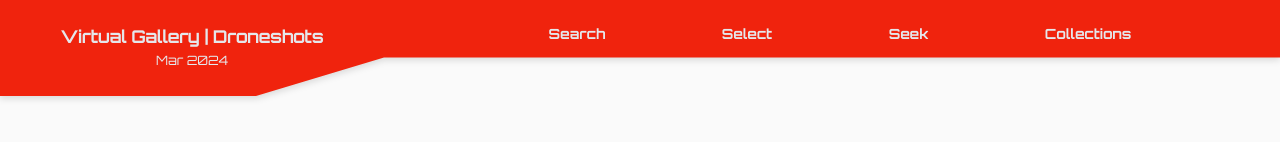
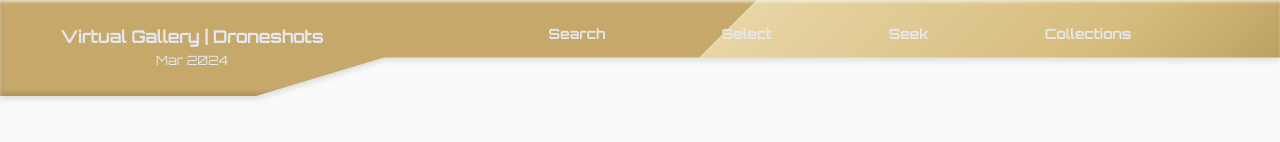
Before and after one commit to MemoryCoded/good-land-one, a React (Vite) app in the folder frontend/: page / in a window 1280 px wide. Shown: the top 142 px of the page. Built offline with nearby package versions, Linux system fonts and the light colour scheme.

Commit message:
Task: Added header gradient

```diff
--- a/frontend/src/components/Header.tsx
+++ b/frontend/src/components/Header.tsx
@@ -11,11 +11,18 @@ export function ManHeader({ title, date }: ManilaHeaderProps) {
   return (
     <header className="sticky top-0 z-50 w-full drop-shadow-md">
       <div
-        className="bg-[#f0230d] w-full h-24 flex relative transition-all duration-500 ease-in-out"
+        className="w-full h-24 flex relative transition-all duration-500 ease-in-out"
         style={{
           clipPath: isOpen
             ? "polygon(0 0, 100% 0, 100% 60%, 30% 60%, 20% 100%, 0 100%)"
             : "polygon(0 0, 30% 0, 30% 60%, 30% 60%, 20% 100%, 0 100%)", // Only the tab remains
+
+          // 1. The Metallic Gradient (Manila colors)
+          background:
+            "linear-gradient(135deg, #C5A86A 55%, #F5E6C4 25%, #E8D5A5 50%, #D4BA7A 85%, #B89B5E 100%)",
+          // 2. The Bevel Effect (Light on top, shadow on bottom)
+          boxShadow:
+            "inset 0 2px 3px rgba(255, 255, 255, 0.6), inset 0 -3px 5px rgba(0, 0, 0, 0.15)",
         }}
       >
         {/* Left Tab: Clickable to toggle */}
```
